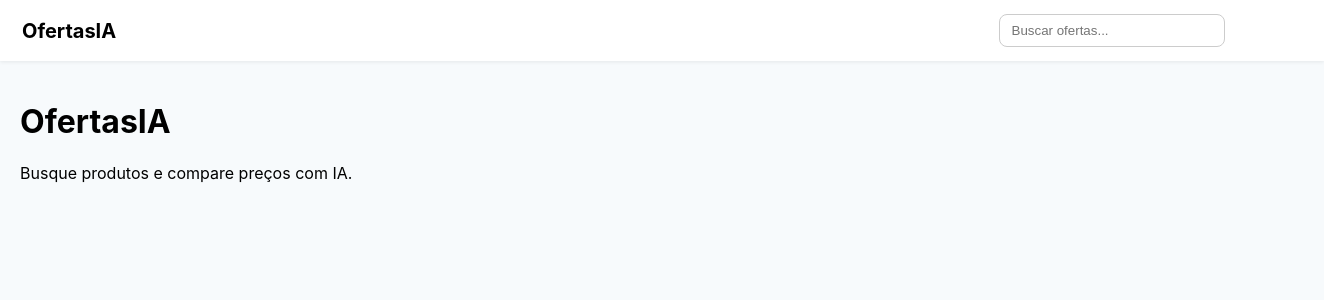
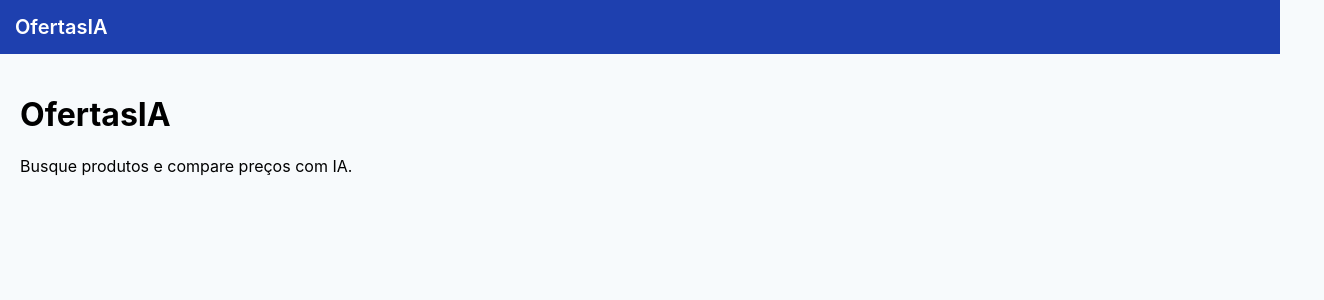
Before and after one commit to zakkarias1701/upgraded-fiesta, a Next.js app: page / in a window 1280 px wide. Shown: the top 300 px of the page, 1324 px wide, since content can reach past the window. Built offline with nearby package versions, Linux system fonts and the light colour scheme.

Commit message:
Update Header.js

```diff
--- a/app/components/Header.js
+++ b/app/components/Header.js
@@ -1,59 +1,17 @@
-"use client"
+"use client";
 
 export default function Header() {
   return (
     <header
       style={{
-        width: "100%",
-        background: "white",
-        padding: "14px 22px",
-        display: "flex",
-        alignItems: "center",
-        justifyContent: "space-between",
-        boxShadow: "0 1px 4px rgba(0,0,0,0.08)",
-        position: "sticky",
-        top: 0,
-        zIndex: 99,
+        padding: "15px",
+        background: "#1e40af",
+        color: "white",
+        fontSize: "20px",
+        fontWeight: "600",
       }}
     >
-      <a
-        href="/"
-        style={{
-          fontSize: 20,
-          fontWeight: 700,
-          color: "var(--brand)",
-          textDecoration: "none",
-        }}
-      >
-        OfertasIA
-      </a>
-
-      <form action="/search" style={{ display: "flex", gap: 8 }}>
-        <input
-          type="text"
-          name="q"
-          placeholder="Buscar ofertas..."
-          style={{
-            padding: "8px 12px",
-            borderRadius: 8,
-            border: "1px solid #ccc",
-            minWidth: 200,
-          }}
-        />
-        <button
-          type="submit"
-          style={{
-            background: "var(--brand)",
-            color: "white",
-            padding: "8px 14px",
-            borderRadius: 8,
-            border: "none",
-            cursor: "pointer",
-          }}
-        >
-          Buscar
-        </button>
-      </form>
+      OfertasIA
     </header>
   );
 }
```
